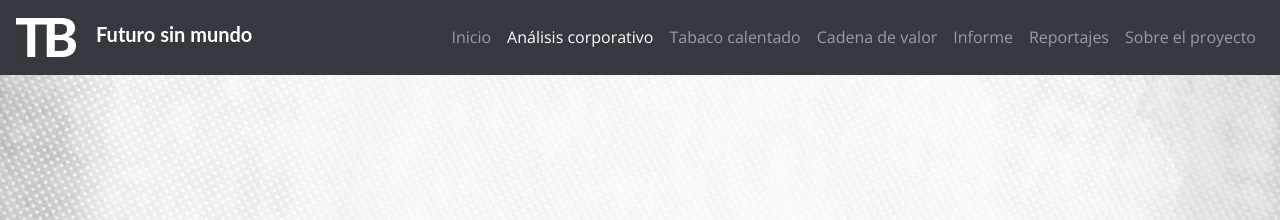
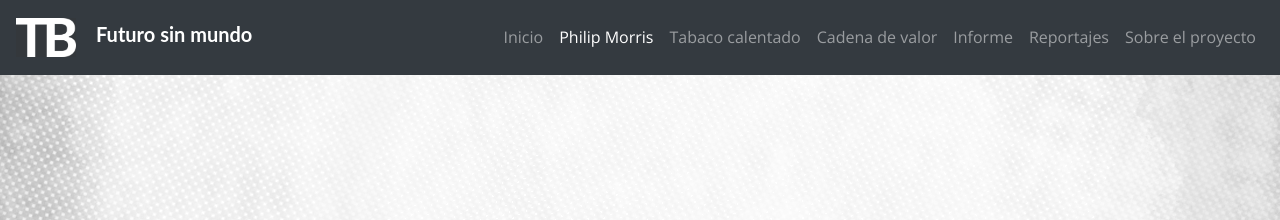
Before and after one commit to ProjectPODER/futurosinmundo, a Jekyll site: the page built from 2-slider.html, in a window 1280 px wide. Shown: the top 220 px of the page. Built offline with Jekyll 4.4.1, drawn with Linux system fonts in a browser that asks for light colours.

Commit message:
Update 2-slider.html

```diff
--- a/2-slider.html
+++ b/2-slider.html
@@ -1,7 +1,7 @@
 ---
 layout: default
-title: Análisis corporativo
-permalink: /analisis-corporativo/
+title: Philip Morris
+permalink: /philip-morris/
 ---
 <div id="page-loader"><span class="preloader-interior"></span></div>
 <div id="fullpage-slider">
```
